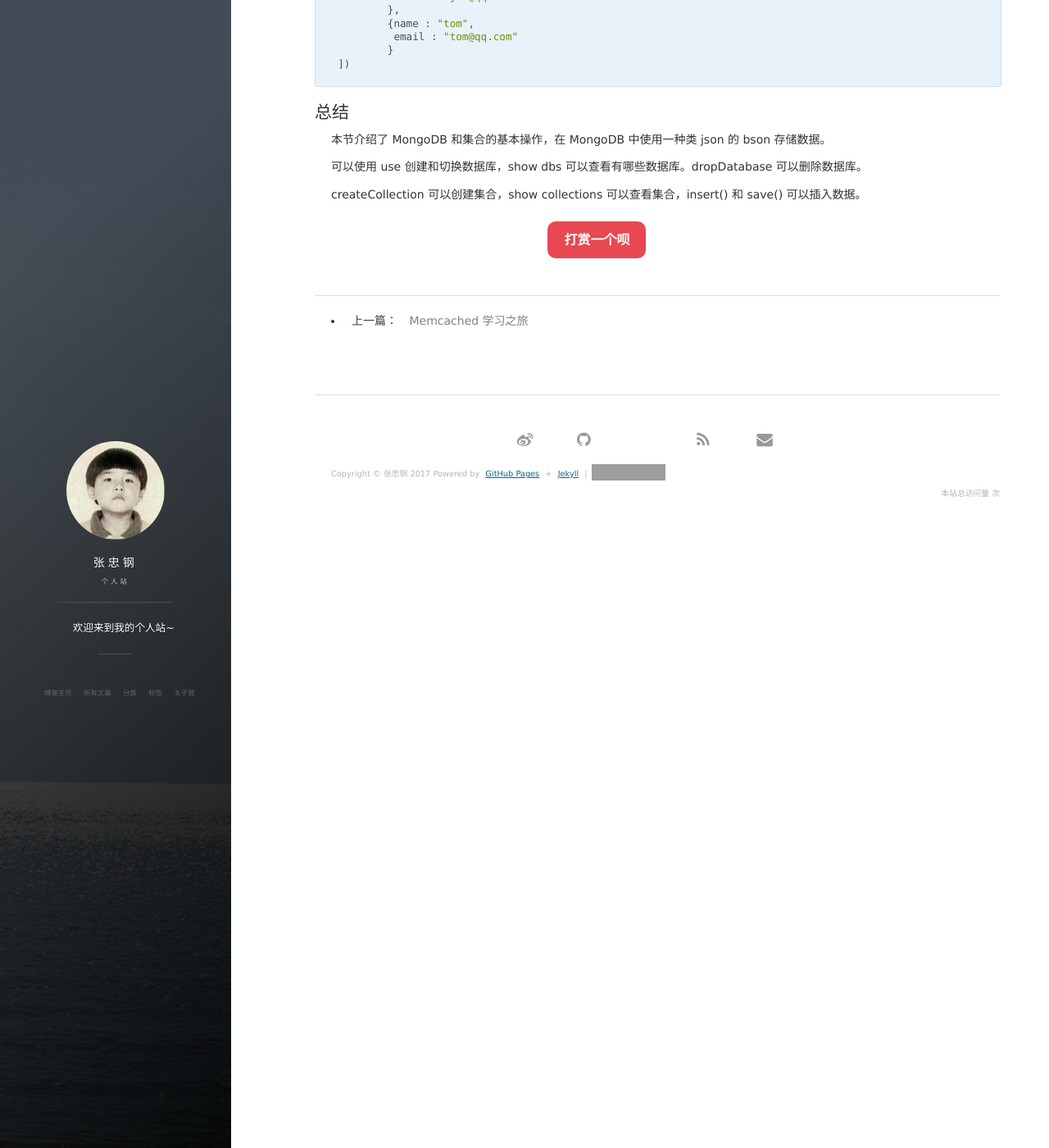
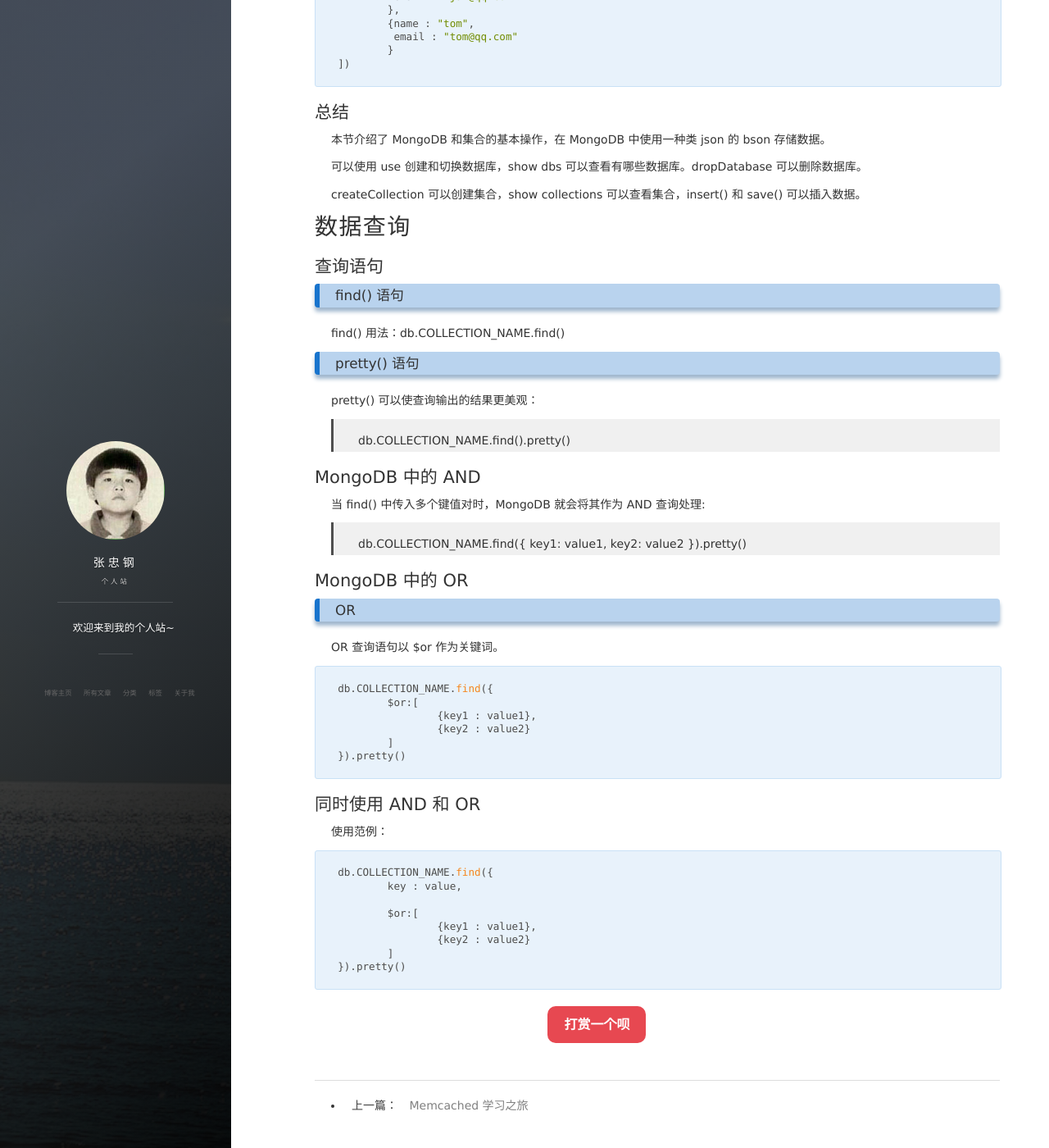
Before and after one commit to zhzhgang/zhzhgang.github.io, a Jekyll site: the page built from _posts/2017-04-04-LearnMongoDB.md, in a window 1280 px wide and 1400 px high, scrolled down 3140 px. Shown: the whole window at 82% size. Built offline with Jekyll 4.4.1, drawn with Linux system fonts in a browser that asks for light colours; nearby versions of some CDN libraries; comment, search, counter and statistics services are not loaded; grey boxes are pictures that could not be loaded.

Commit message:
Edit 2017-04-04-LearnMongoDB.md

```diff
--- a/_posts/2017-04-04-LearnMongoDB.md
+++ b/_posts/2017-04-04-LearnMongoDB.md
@@ -171,3 +171,51 @@ DBNAME 可用 db 或数据库名替代
 可以使用 use 创建和切换数据库，show dbs 可以查看有哪些数据库。dropDatabase 可以删除数据库。
 
 createCollection 可以创建集合，show collections 可以查看集合，insert() 和 save() 可以插入数据。
+
+
+# <span id="2">数据查询</span>
+
+## 查询语句
+
+### find() 语句
+
+find() 用法：db.COLLECTION_NAME.find()
+
+### pretty() 语句
+
+pretty() 可以使查询输出的结果更美观：
+
+> db.COLLECTION_NAME.find().pretty()
+
+## MongoDB 中的 AND
+
+当 find() 中传入多个键值对时，MongoDB 就会将其作为 AND 查询处理:
+
+> db.COLLECTION_NAME.find({ key1: value1, key2: value2 }).pretty()
+
+## MongoDB 中的 OR
+
+### OR
+
+OR 查询语句以 $or 作为关键词。
+
+	db.COLLECTION_NAME.find({
+		$or:[
+			{key1 : value1},
+			{key2 : value2}
+		]
+	}).pretty()
+
+
+## 同时使用 AND 和 OR
+
+使用范例：
+
+	db.COLLECTION_NAME.find({
+		key : value,
+
+		$or:[
+			{key1 : value1},
+			{key2 : value2}
+		]
+	}).pretty()
```
